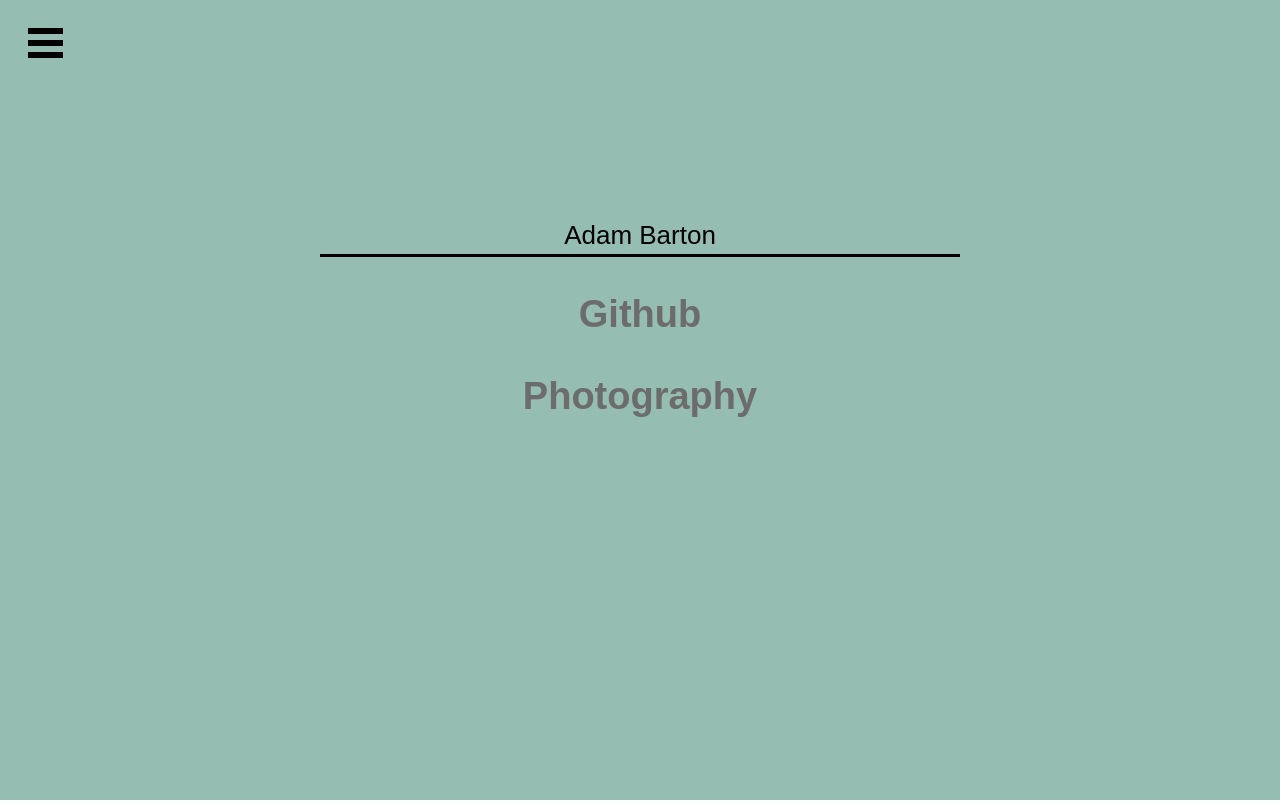
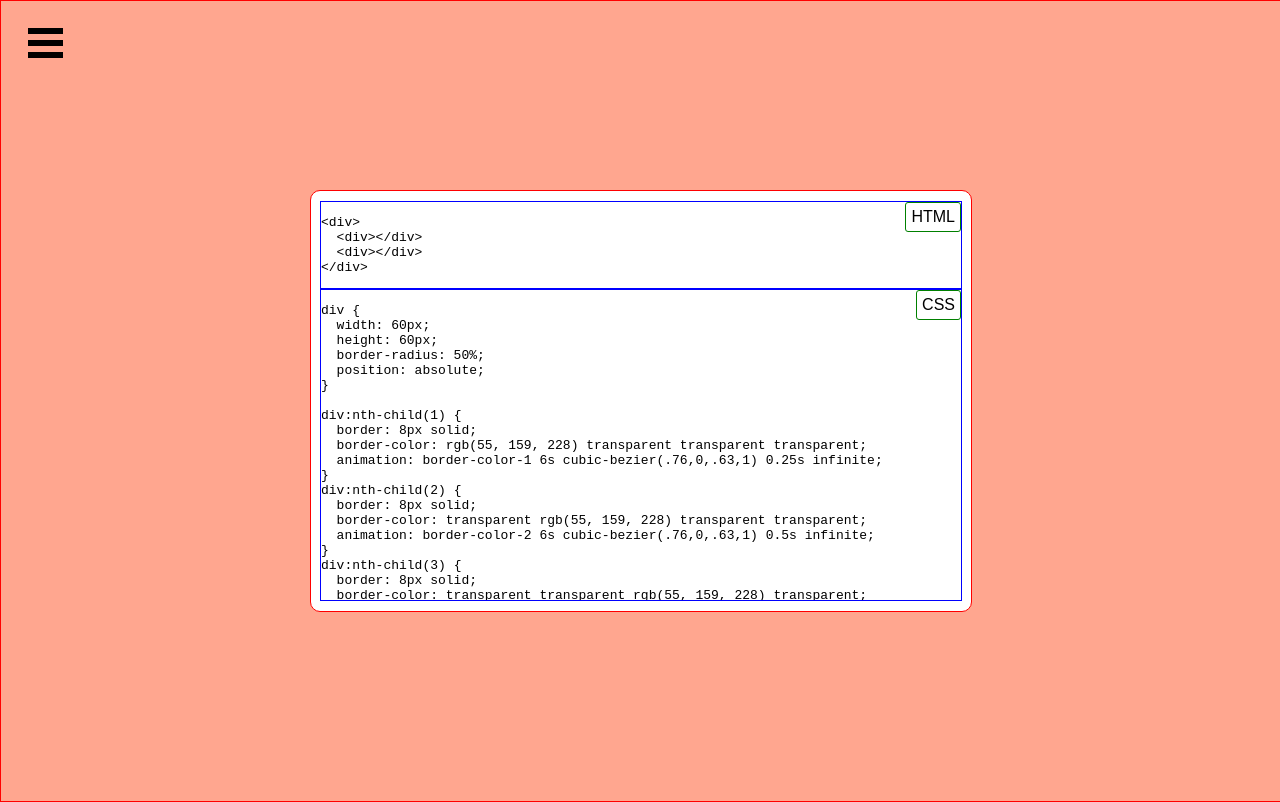
Before and after one commit to Stygain/css-loaders, a React (Create React App) app: page / in a window 1280 px wide. Both pictures are taken after a click on the element 640 px from the left and 400 px from the top of the page. Built offline with nearby package versions, Linux system fonts and the light colour scheme.

Commit message:
Added first implementation of a modal to show the code for one of the spinners.

```diff
--- a/src/Modal.js
+++ b/src/Modal.js
@@ -8,7 +8,11 @@
 function Modal(props) {
   const modalShow = useSelector(getModalShow);
 
+  const dispatch = useDispatch();
+
   const styling = css`
+    border: 1px solid red;
+
     @import url('https://fonts.googleapis.com/css?family=Spartan&display=swap');
     font-family: 'Spartan', sans-serif;
 
@@ -20,11 +24,9 @@
     margin: 0;
 
     top: -100%;
-    left: -100%;
+    left: 0%;
     width: 100%;
     height: 100%;
-
-    border-radius: 0;
 
     display: flex;
     flex-direction: row;
@@ -43,17 +45,41 @@
       transition: 0.8s ease-in-out;
     }
 
+    .background {
+      ${'' /* border: 1px solid blue; */}
+
+      position: absolute;
+      top: 0%;
+      left: 0%;
+      width: 100%;
+      height: 100%;
+
+      background-color: rgb(255, 166, 143);
+
+      cursor: pointer;
+    }
+
     .menu {
-      ${'' /* border: 1px solid red; */}
+      border: 1px solid red;
 
       min-width: 50%;
       height: 50%;
       margin-bottom: 200%;
+      border-radius: 10px;
+      padding: 10px;
+      ${'' /* margin: 10px; */}
+
+      background-color: rgb(255, 255, 255);
+      z-index: 2;
 
       display: flex;
       flex-direction: column;
       align-items: center;
       justify-content: flex-start;
+
+      ${'' /* overflow-x: hidden; */}
+      ${'' /* overflow-y: scroll; */}
+      overflow: hidden;
 
       transition: 0.8s ease-in-out 0s;
     }
@@ -64,96 +90,137 @@
       transition: 0.8s ease-in-out 0.3s;
     }
 
-    .item {
-      ${'' /* border: 1px solid blue; */}
+    .text-container {
+      border: 1px solid blue;
 
-      font-size: 26px;
-      white-space: nowrap;
-      overflow: hidden;
-      width: 0px;
+      position: relative;
 
-      margin: 10px;
+      background-color: rgb(255, 255, 255);
+      text-align: left;
+      width: 100%;
+
+      transition: background-color 0.3s ease;
     }
 
-    .item.link {
-      font-size: 38px;
-      font-weight: 600;
+    .text-container.css {
+      overflow-y: scroll;
     }
 
-    .menu.open .item {
-      width: 100%;
+    .text-container:hover {
+      background-color: rgb(236, 236, 236);
     }
 
-    .menu .item {
-      transition: 0.5s ease-in-out 0s;
+    .text-container .type-tag {
+      border: 1px solid green;
+
+      position: absolute;
+      top: 0;
+      right: 0;
+
+      ${'' /* width: 35px; */}
+      ${'' /* height: 10px; */}
+      padding: 5px;
+      border-radius: 3px;
     }
 
-    .menu.open .item:nth-child(1) {
-      transition: 0.8s ease-in-out 0.6s;
-    }
-
-    .menu.open .item:nth-child(2) {
-      transition: 0.8s ease-in-out 1s;
-    }
-
-    .menu.open .item:nth-child(3) {
-      transition: 0.8s ease-in-out 1.4s;
-    }
-
-    .item:nth-child(1) {
-      margin-top: 20px;
-      margin-bottom: 20px;
-      padding-bottom: 3px;
-      border-bottom: 3px solid black;
-    }
-
-    a {
-      text-decoration: none;
-      position: relative;
-      display: inline-block;
-      ${'' /* font-size: 20px; */}
-      ${'' /* font-weight: 300; */}
-      color: rgb(108, 108, 108);
-      transition: color .4s ease;
-      padding: 6px 0;
-      margin-bottom: 7px;
-
-      &:hover {
-        color: rgb(0, 0, 0);
-
-        &::after,
-        &::before {
-          width: 100%;
-          left: 0;
-        }
-
-      }
-
-      &::after,
-      &::before {
-        content: '';
-        position: absolute;
-        top: calc(85%);
-        width: 0;
-        right: 0;
-        height: 6px;
-      }
-
-      &::before {
-        transition: width .4s cubic-bezier(0.51, 0.18, 0, 0.88) .1s;
-        background: rgb(136, 136, 136);
-      }
-
-      &::after {
-        transition: width .2s cubic-bezier(0.29, 0.18, 0.26, 0.83);
-        background: rgb(0, 0, 0);
-      }
+    pre {
+      display: block;
+      font-family: monospace;
+      white-space: pre;
+      margin: 1em 0;
     }
   `;
   return (
     <div css={styling} className={modalShow === true ? "open" : ""}>
+      <div className="background" onClick={() => dispatch(setModalShow(false))}></div>
       <div className={modalShow === true ? "menu open" : "menu"}>
-        <div className="item">
+        <div className="text-container html">
+          <div className="type-tag">
+            HTML
+          </div>
+          <pre>
+            <code>
+              &#60;div&#62;
+            	<br />  &#60;div&#62;&#60;/div&#62;
+            	<br />  &#60;div&#62;&#60;/div&#62;
+            	<br />&#60;/div&#62;
+            </code>
+          </pre>
+        </div>
+        <div className="text-container css">
+          <div className="type-tag">
+            CSS
+          </div>
+          <pre>
+            <code>
+              div {'{'}
+              <br />  width: 60px;
+              <br />  height: 60px;
+              <br />  border-radius: 50%;
+              <br />  position: absolute;
+              <br />{'}'}
+<br />
+              <br />div:nth-child(1) {'{'}
+              <br />  border: 8px solid;
+              <br />  border-color: rgb(55, 159, 228) transparent transparent transparent;
+              <br />  animation: border-color-1 6s cubic-bezier(.76,0,.63,1) 0.25s infinite;
+              <br />{'}'}
+              <br />div:nth-child(2) {'{'}
+              <br />  border: 8px solid;
+              <br />  border-color: transparent rgb(55, 159, 228) transparent transparent;
+              <br />  animation: border-color-2 6s cubic-bezier(.76,0,.63,1) 0.5s infinite;
+              <br />{'}'}
+              <br />div:nth-child(3) {'{'}
+              <br />  border: 8px solid;
+              <br />  border-color: transparent transparent rgb(55, 159, 228) transparent;
+              <br />  animation: border-color-3 2s cubic-bezier(.76,0,.63,1) 0s infinite;
+              <br />{'}'}
+<br />
+              <br />@keyframes border-color-1 {'{'}
+              <br />  0% {'{'}
+              <br />    border-color: rgb(55, 159, 228) transparent transparent transparent;
+              <br />  {'}'}
+              <br />  25% {'{'}
+              <br />    border-color: transparent rgb(215, 98, 238) transparent transparent;
+              <br />    transform: rotate(360deg);
+              <br />  {'}'}
+              <br />  50% {'{'}
+              <br />    border-color: transparent transparent rgb(241, 78, 8) transparent;
+              <br />    transform: rotate(720deg);
+              <br />  {'}'}
+              <br />  75% {'{'}
+              <br />    border-color: transparent transparent transparent rgb(241, 211, 8);
+              <br />    transform: rotate(1080deg);
+              <br />  {'}'}
+              <br />  100% {'{'}
+              <br />    border-color: rgb(55, 159, 228) transparent transparent transparent;
+              <br />  {'}'}
+              <br />{'}'}
+<br />
+              <br />@keyframes border-color-2 {'{'}
+              <br />  0% {'{'}
+              <br />    border-color: transparent rgb(55, 159, 228) transparent transparent;
+              <br />  {'}'}
+              <br />  25% {'{'}
+              <br />    border-color: transparent transparent rgb(215, 98, 238) transparent;
+              <br />    transform: rotate(360deg);
+              <br />  {'}'}
+              <br />  50% {'{'}
+              <br />    border-color: transparent transparent transparent rgb(241, 78, 8);
+              <br />    transform: rotate(720deg);
+              <br />  {'}'}
+              <br />  75% {'{'}
+              <br />    border-color: rgb(241, 211, 8) transparent transparent transparent;
+              <br />    transform: rotate(1080deg);
+              <br />  {'}'}
+              <br />  100% {'{'}
+              <br />    border-color: transparent rgb(55, 159, 228) transparent transparent;
+              <br />  {'}'}
+              <br />{'}'}
+            </code>
+          </pre>
+        </div>
+        {/* <div className="item">
           Adam Barton
         </div>
         <div className="item link">
@@ -165,7 +232,7 @@
           <a href="https://stygain.github.io/northwestvision/">
             Photography
           </a>
-        </div>
+        </div> */}
       </div>
   	</div>
 
```
